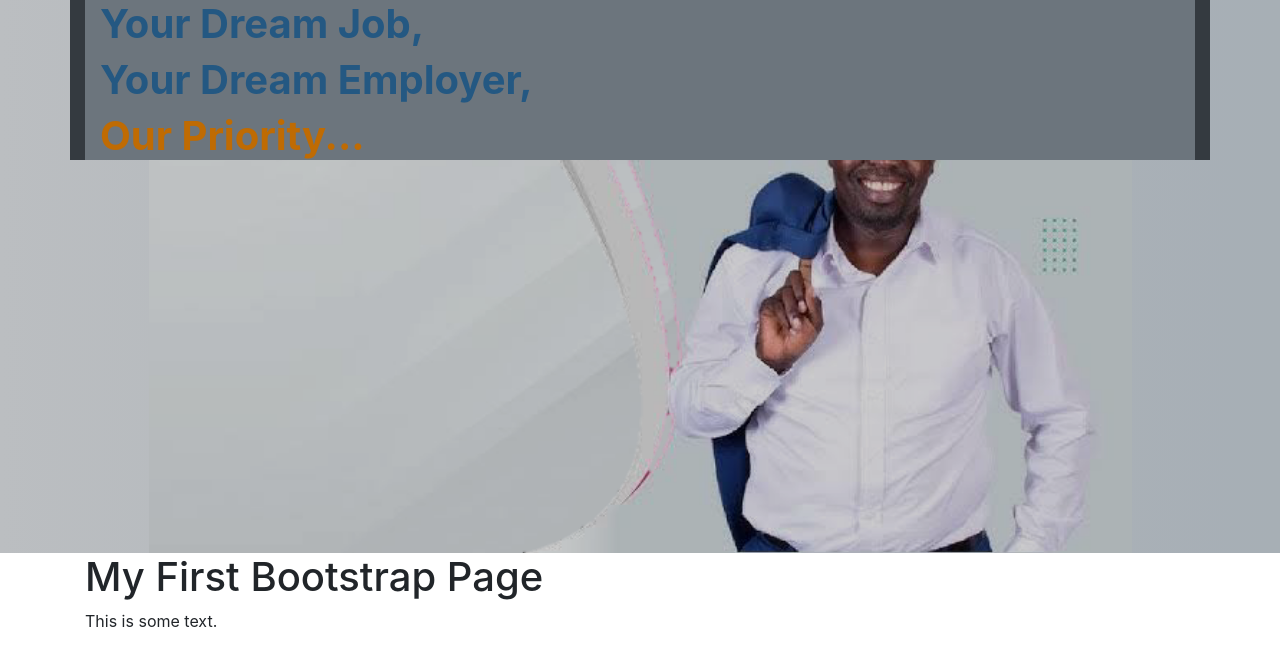
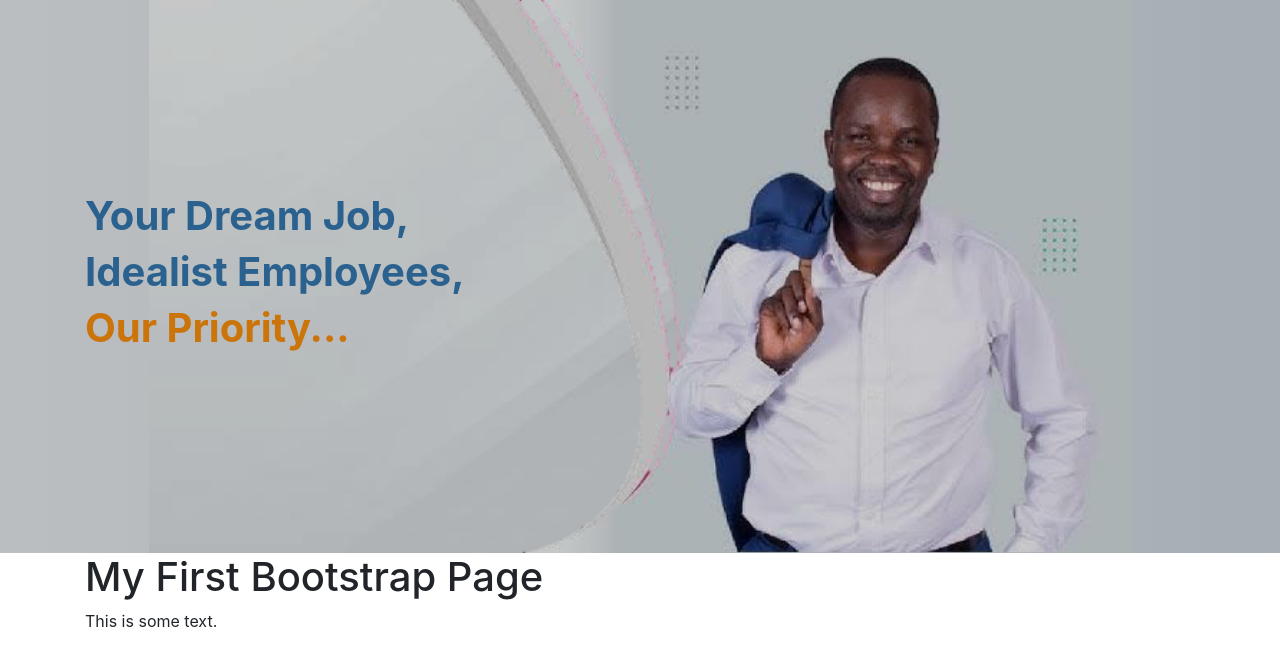
Before and after one commit to amwata/flask-oracom, a Flask app: page / in a window 1280 px wide. Shown: the part 58-724 px from the top of the page. Run offline with Flask 2, Linux system fonts and the light colour scheme.

Commit message:
queries css

```diff
--- /dev/null
+++ b/app/static/css/queries.css
@@ -0,0 +1,6 @@
+
+@media screen and (max-width: 600px) {
+    h1{
+        font-size: 5vh;
+    }
+}
--- a/app/static/css/style.css
+++ b/app/static/css/style.css
@@ -2,10 +2,10 @@
     background-color: #3776AB;
 }
 .text-navyBlue{
-    color: #245882;
+    color: #2a618e;
 }
 .text-gold{
-    color: #bf6b03;
+    color: #cb740a;
 }
 .oracom-logo{
     width: 50px;
--- a/app/templates/base.html
+++ b/app/templates/base.html
@@ -16,6 +16,7 @@
         integrity="sha384-ggOyR0iXCbMQv3Xipma34MD+dH/1fQ784/j6cY/iJTQUOhcWr7x9JvoRxT2MZw1T" crossorigin="anonymous">
     <!-- custom css -->
     <link rel="stylesheet" href="{{url_for('static', filename='css/style.css')}}">
+    <link rel="stylesheet" href="{{url_for('static', filename='css/queries.css')}}">
     <title>{{ title }}</title>
 </head>
 <body>
--- a/app/templates/index.html
+++ b/app/templates/index.html
@@ -1,17 +1,17 @@
 {% extends 'base.html' %}
 {% block container %}
 
-    <div class="container-fluid position-relative bg-dradSilver px-0">
+    <div class="container-fluid position-relative bg-dradSilver px-0 mh-100">
         <div class="position-absolute bg-opacity h-100 w-100">
-            <div class="container bg-dark">
-                <div class="col-sm-12 my-auto bg-secondary">
+            <div class="row h-100">
+                <div class="container my-auto">
                     <h1 class="text-navyBlue"><b>Your Dream Job,</b></h1>
-                    <h1 class="text-navyBlue"><b>Your Dream Employer,</b></h1>
+                    <h1 class="text-navyBlue"><b>Idealist Employees,</b></h1>
                     <h1 class="text-gold"><b>Our Priority...</b></h1>
                 </div>
             </div>
         </div>
-        <img class="img-fluid mx-auto d-block " src="{{url_for('static', filename='img/landing.png')}}" alt="Oracom">
+        <img class="img-fluid mx-auto d-block" src="{{url_for('static', filename='img/landing.png')}}" alt="Oracom">
     </div>
     <div class="container">
         <h1>My First Bootstrap Page</h1>
```
Also changed, not shown: about.html (added).
